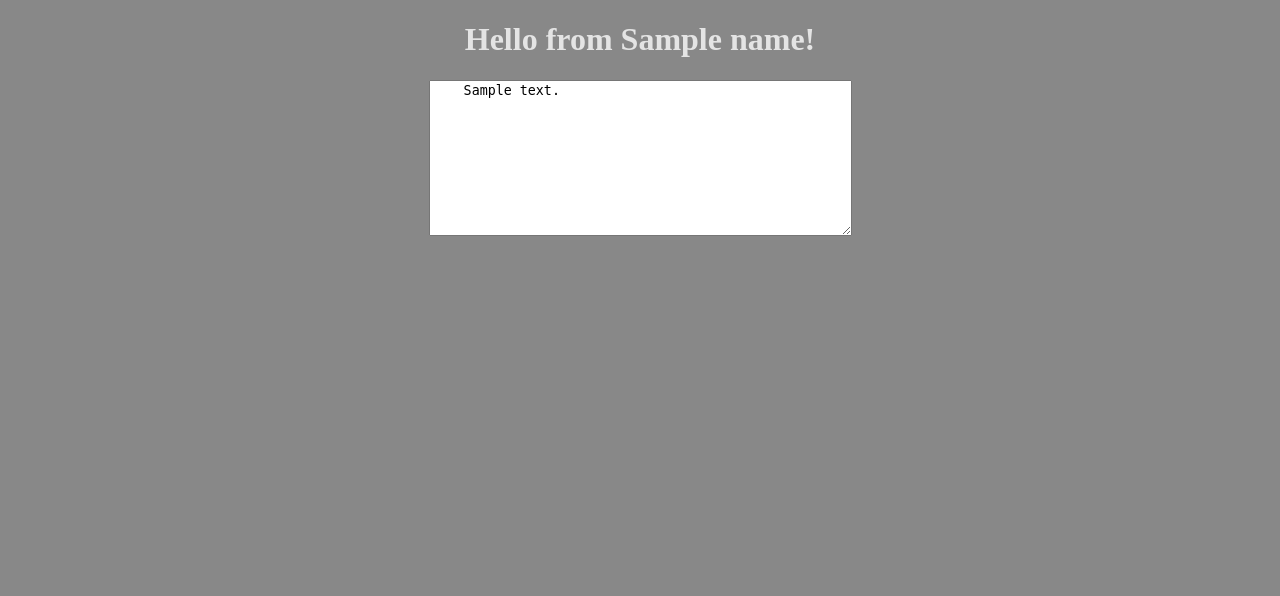
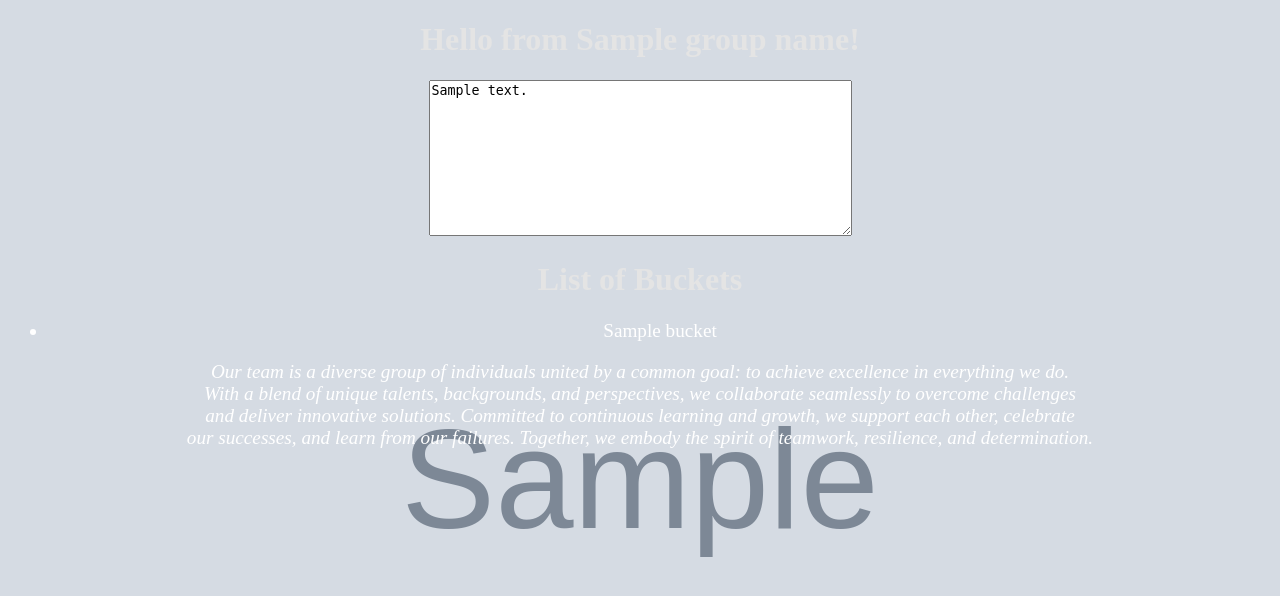
Before and after one commit to 134420173-myseneca/Final-Project-Deployment-of-2-tiered-web-application-to-managed-K8s-cluster-on-Amazon-EKS, a Flask app: template templates/about.html in a window 1280 px wide. Shown: the top 596 px of the page. Run offline with Flask 2, Linux system fonts and the light colour scheme; the template is opened without the code that fills it: most values are stand-ins (such as "Sample title", 1, 10 or a date in 2020); grey boxes marked "Sample" are stand-in pictures.

Commit message:
Update about.html

```diff
--- a/templates/about.html
+++ b/templates/about.html
@@ -1,20 +1,49 @@
-<!doctype html>
-<title>Hello from Flask</title>
-<body style="background: {{ color }};"></body>
-<div style="color: #e4e4e4;
-    text-align:  center;
+<!DOCTYPE html>
+<html>
+<head>
+    <title>Hello from {{group_name}} </title>
+    <style>
+        body {
+            background-image: url("{{ background_image }}");
+            background-size: cover;
+            /* Other background properties */
+        }
+        .container {
+            color: #e4e4e4;
+            text-align: center;
             height: 90px;
-    vertical-align:  middle;">
+            vertical-align: middle;
+        }
+    </style>
+</head>
+<body>
+    <div class="container">
         {% if name %}
-  <h1>Hello from {{ name }}!</h1>
+            <h1>Hello from {{ group_name }}!</h1>
         {% else %}
-  <h1>Hello From CLO835!</h1>
+            <h1>Hello From CLO835! {{group_name}} </h1>
         {% endif %}
 
         {% if contents %}
-  <textarea rows="10" cols="50">
-    {{ contents }}
-  </textarea>
+            <textarea rows="10" cols="50">{{ contents }}</textarea>
         {% endif %}
 
+        <h1>List of Buckets</h1>
+        <ul>
+            {% for bucket in buckets %}
+                <li style="color: white; font-size: 1.2em;">{{ bucket }}</li>
+            {% endfor %}
+        </ul>
+        <div>
+<div>
+    <p style="color: white; font-size: 1.2em; font-style: italic;">
+        Our team is a diverse group of individuals united by a common goal: to achieve excellence in everything we do. <br>
+        With a blend of unique talents, backgrounds, and perspectives, we collaborate seamlessly to overcome challenges <br>
+        and deliver innovative solutions. Committed to continuous learning and growth, we support each other, celebrate <br>
+        our successes, and learn from our failures. Together, we embody the spirit of teamwork, resilience, and determination.<br>
+    </p>
 </div>
+
+    </div>
+</body>
+</html>
```
Lines whose indentation alone changed are shown as unchanged.
